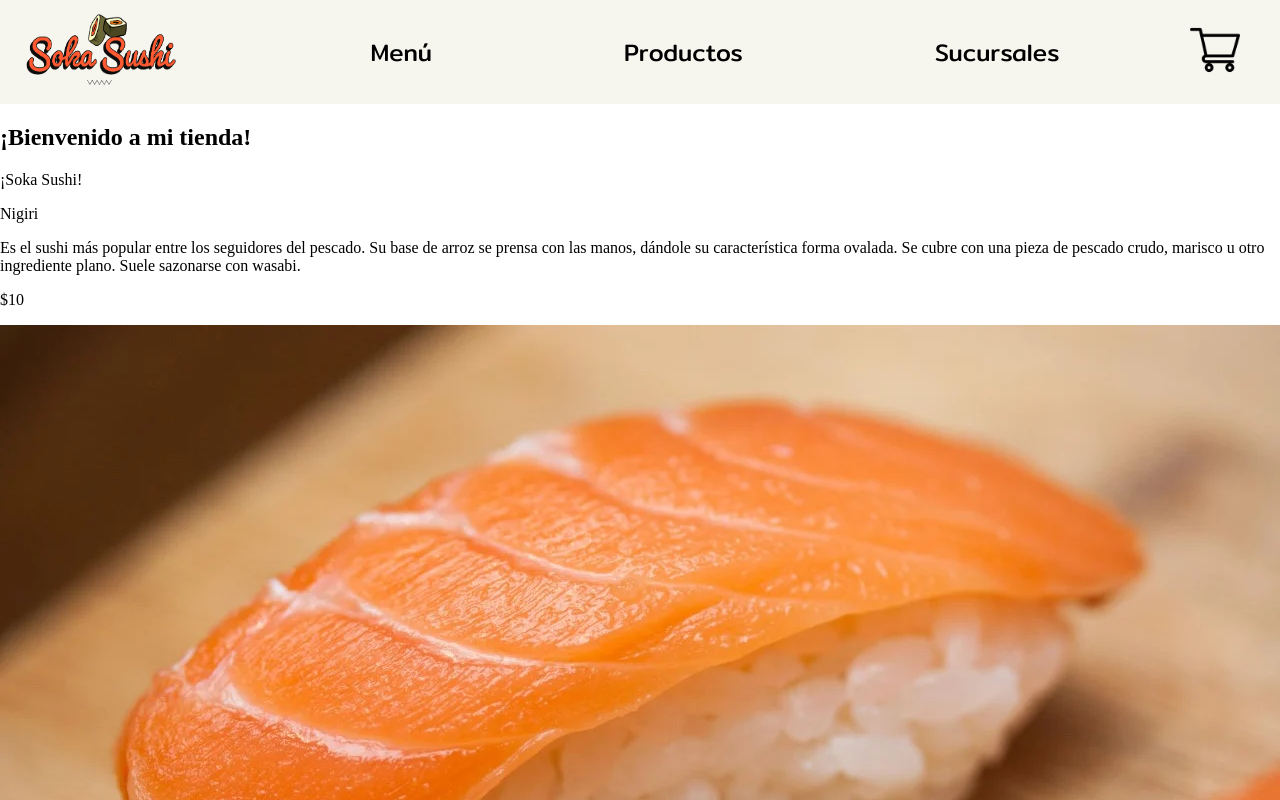
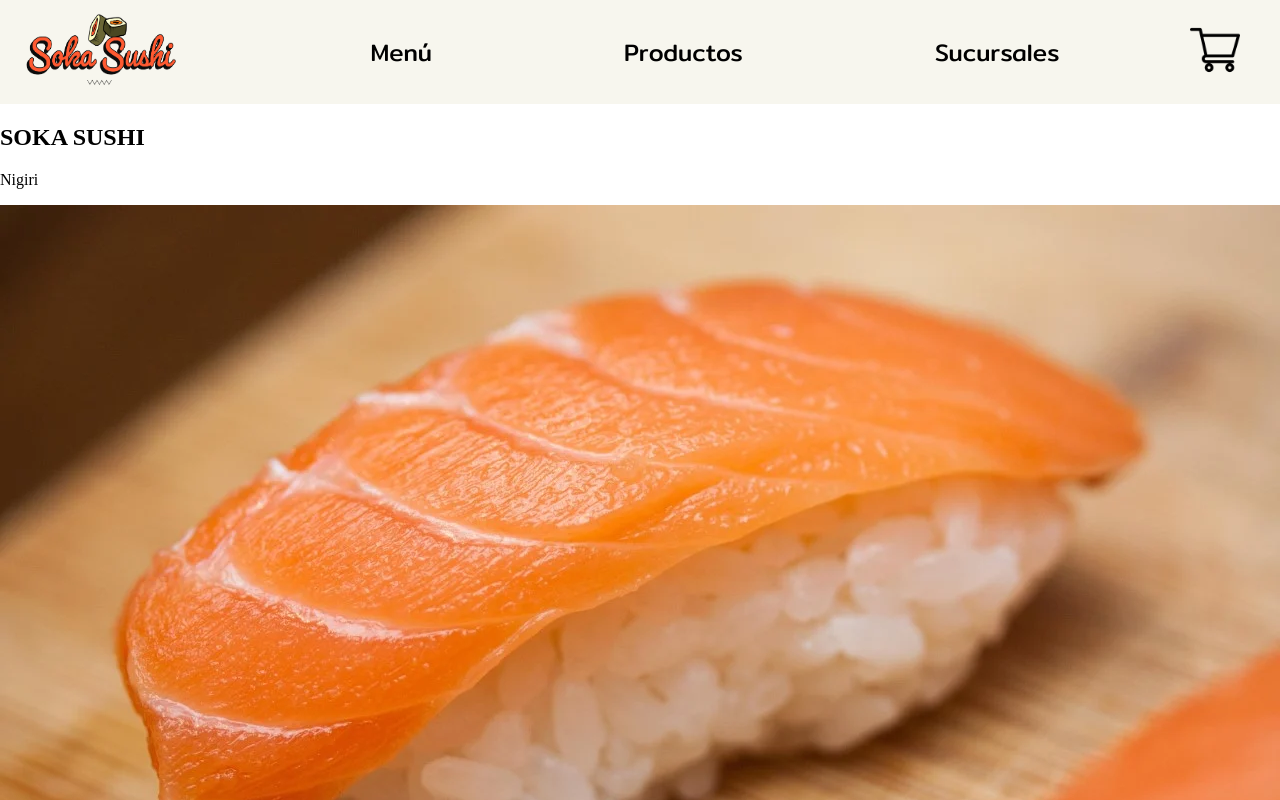
Before and after one commit to AgusttinSC/ReactProject, a React (Create React App) app: page /itemlistcontainer in a window 1280 px wide. Shown: the top 800 px of the page. Built offline with nearby package versions, Linux system fonts and the light colour scheme.

Commit message:
se agrega router

```diff
--- a/package.json
+++ b/package.json
@@ -8,6 +8,7 @@
     "@testing-library/user-event": "^13.5.0",
     "react": "^18.2.0",
     "react-dom": "^18.2.0",
+    "react-router-dom": "^6.4.3",
     "react-scripts": "5.0.1",
     "styled-components": "^5.3.6",
     "web-vitals": "^2.1.4"
--- a/src/App.js
+++ b/src/App.js
@@ -1,22 +1,7 @@
-import ItemCount from './components/ItemCount';
-import NavBar from './components/NavBar';
-import ItemListContainer from './ItemListContainer';
+import React from 'react'
+import Router from './app/Router'
 
-const App = () => {
+const App = () => <Router />
 
-  const saludo = '¡Bienvenido a mi tienda!';
-  const stock = 20
 
-  return (
-
-    <div>
-      <NavBar />
-      <ItemListContainer greeting = {saludo}>
-        ¡Soka Sushi!
-      </ItemListContainer>
-      <ItemCount stock= {stock} />
-    </div>
-  )
-}
-
-export default App;
+export default App
--- a/src/ItemListContainer.js
+++ b/src/ItemListContainer.js
@@ -3,9 +3,11 @@ import ItemList from './components/ItemList'
 import {useEffect, useState} from 'react';
 import {getProducts} from './assets/services/products';
 
-const ItemListContainer = ({greeting, children}) => {
 
 
+const ItemListContainer = () => {
+
+  const greeting = "SOKA SUSHI"
 
     const [v, setV] = useState([])
 
@@ -18,7 +20,6 @@ const ItemListContainer = ({greeting, children}) => {
   return (
 
     <div><h2>{greeting}</h2>
-          <p>{children}</p>
           <ItemList products={v} />
     </div>
   )
--- /dev/null
+++ b/src/app/Layout.js
@@ -0,0 +1,13 @@
+import { Outlet } from 'react-router-dom'
+import Navbar from '../components/NavBar'
+
+const Layout = () => {
+  return (
+    <div>
+        <Navbar />
+        <Outlet />
+    </div>
+  )
+}
+
+export default Layout
--- /dev/null
+++ b/src/app/Router.js
@@ -0,0 +1,23 @@
+import { BrowserRouter, Routes, Route } from 'react-router-dom'
+import ItemListContainer from '../ItemListContainer';
+import ItemDetailContainer from '../components/ItemDetailContainer'
+import Item from '../components/Item';
+import Layout from './Layout'
+
+
+
+const Router = () => (
+
+    <BrowserRouter>
+        <Routes>
+            <Route element={<Layout />}>
+                <Route index element={<p>BUENAS</p>} />
+                <Route path='/itemlistcontainer' element={<ItemListContainer />} />
+                <Route path='/itemdetailcontainer' element={<ItemDetailContainer />} />
+                <Route path="/page2/:nombre" element={<Item />} />
+            </Route>
+        </Routes>
+    </BrowserRouter>
+)
+
+export default Router;
--- a/src/assets/services/products.jsx
+++ b/src/assets/services/products.jsx
@@ -7,7 +7,8 @@ const products = [
         'id': 1,
         'title':"Nigiri",
         'description':"Es el sushi más popular entre los seguidores del pescado. Su base de arroz se prensa con las manos, dándole su característica forma ovalada. Se cubre con una pieza de pescado crudo, marisco u otro ingrediente plano. Suele sazonarse con wasabi.",
-       'price':"$10",
+        'price':"$10",
+        'stock': 100,
         'pictureUrl': nigiri
     },
     {
@@ -15,6 +16,7 @@ const products = [
         'title':"Maki",
         'description': "Otro de los tipos de sushi más conocidos. Consiste en rollitos de arroz envueltos en alga. En el interior suele añadirse una pieza de pescado como atún, salmón, langostino y cangrejo. Se prepara extendiendo el arroz sobre el alga nori seca y se agrega pescado, verdura o fruta. Finalmente se enrolla y se corta el cilindro en pequeñas piezas, quedando al descubierto el interior por ambas caras",
         'price':"$20",
+        'stock': 100,
         'pictureUrl': maki
     },
     {
@@ -22,15 +24,16 @@ const products = [
         'title': "Uramaki",
         'description':"Uramaki significa reverso, por ese motivo este tipo de sushi tiene el arroz al revés, es decir, en la parte exterior rodeando el alga Nori que al mismo tiempo envuelve el centro de la pieza pudiendo ser pescado, fruta y verdura. Comunmente se le añade sésamo negro.",
         'price':"$20",
+        'stock': 100,
         'pictureUrl':uramaki
     }
 ]
 
 export const getProducts = () => {
-    const promiseProducts = new Promise ((resolve, reject) => {
+    const obtieneProductos = new Promise ((resolve, reject) => {
         setTimeout(()=>{
             resolve(products);
         }, 2000)
     })
-    return promiseProducts;
+    return obtieneProductos;
 }
--- a/src/components/Item.js
+++ b/src/components/Item.js
@@ -1,18 +1,12 @@
-import React from 'react'
+// import React from 'react'
+// import ItemDetailContainer from './ItemDetailContainer'
 
-const Item = ({productos}) => {
-  return (
-    <div>
-    {productos.map((productos =>
-    <div>
-        <p>{productos.title}</p>
-        <p>{productos.description}</p>
-        <p>{productos.price}</p>
-        <img src={productos.pictureUrl} alt="VARIEDADESD DE SUSHI"></img>
-    </div>
-    ))}
-</div>
-  )
-}
+// const Item = () => {
+//   return (
+//     <div>
+//       <ItemDetailContainer />
+//     </div>
+//   )
+// }
 
-export default Item
+// export default Item
--- a/src/components/ItemDetailContainer.js
+++ b/src/components/ItemDetailContainer.js
@@ -0,0 +1,31 @@
+import React from 'react'
+import { getProducts } from '../assets/services/products';
+import { useEffect, useState } from 'react';
+import CardWidget from './CardWidget';
+import ItemCount from './ItemCount'
+
+const ItemDetailContainer = () => {
+
+  const [producto, setProducto] = useState([])
+
+    useEffect(() => {
+        getProducts().then(data => {
+            setProducto(data)
+        })
+
+    }, [])
+
+    return (
+         <div>
+            <h1>{producto.name}</h1>
+            <img src={producto.pictureURL} alt='PRODUCTO'></img>
+            <p>{producto.description}</p>
+            <CardWidget/><ItemCount stock= {producto.stock}/>
+            <p>{producto.price}</p>
+        </div>
+        )
+
+    }
+
+
+export default ItemDetailContainer;
--- a/src/components/ItemList.js
+++ b/src/components/ItemList.js
@@ -1,11 +1,33 @@
-import React from 'react'
-import Item from './Item'
+import React from "react";
+import { getProducts } from "../assets/services/products";
+import { useEffect, useState } from 'react';
+import { Link } from "react-router-dom";
 
 const ItemList = ({products}) => {
 
-    return (
-        <Item productos = {products}/>
+  const [product, setProduct] = useState([])
+
+  useEffect(() => {
+    getProducts().then(data => {
+      setProduct(data)
+    })
+  }, [])
+
+  return (
+
+    <div>
+
+      {
+      product.map(productos =>
+        <div>
+          <p>{productos.title}</p>
+          <img src={productos.pictureUrl} alt='logo'></img>
+          <Link to={`/descripcion/${productos.id}`}><button >Detalle</button></Link>
+        </div>
+      )
+      }
+    </div>
   )
+
 }
-
-export default ItemList
+export default ItemList;
```
Also changed, not shown: src/components/ItemDetail.js (+27 -0 lines), src/components/ItemCount.js (indentation only), 1 other file (tests, documents, lock files or other folders).
